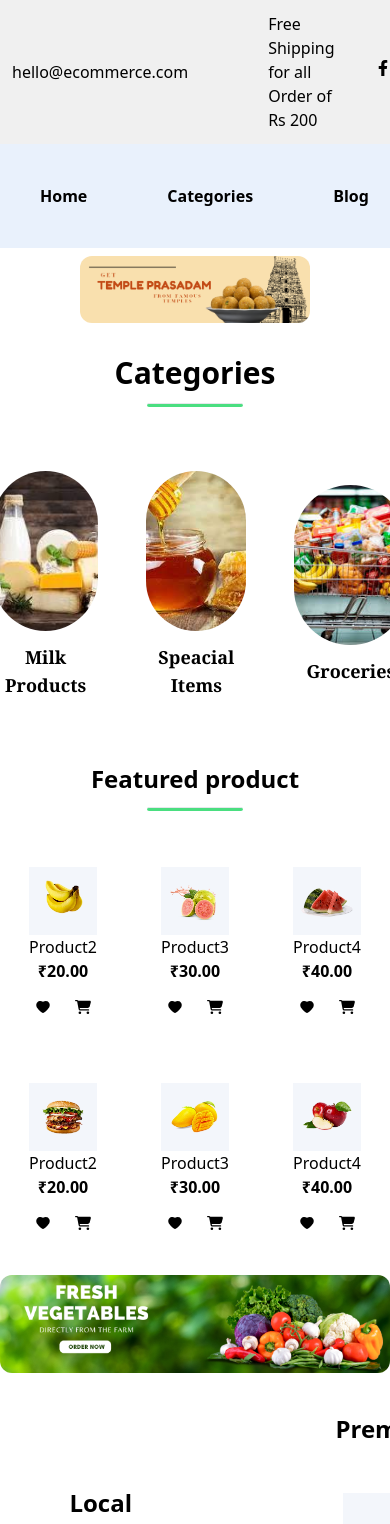
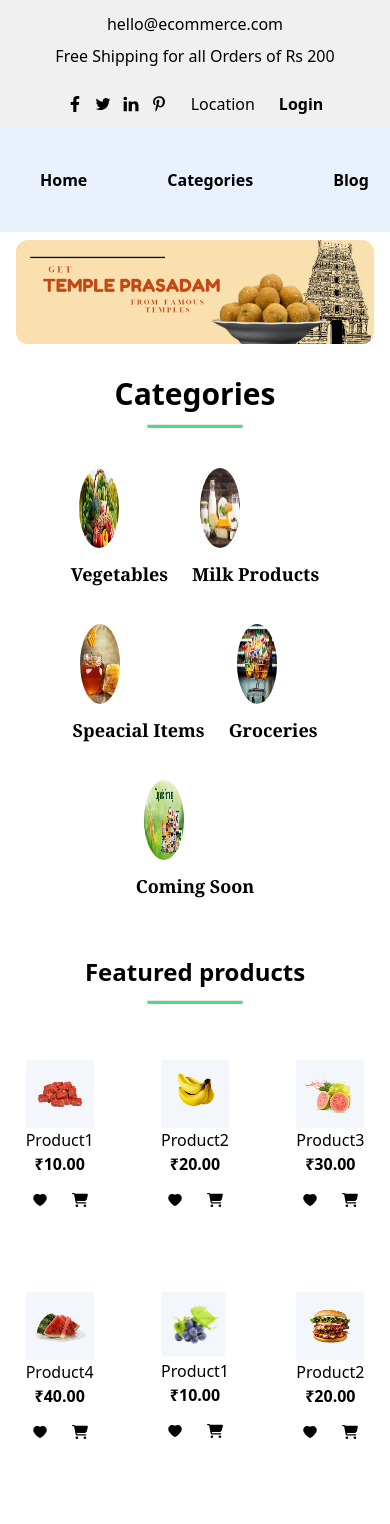
Before and after one commit to Arjun-Rao-student/vite-project, a React (Vite) app: page / in a window 390 px wide. Shown: the top 1524 px of the page. Built offline with nearby package versions, Linux system fonts and the light colour scheme.

Commit message:
add responsive

```diff
--- a/package.json
+++ b/package.json
@@ -12,7 +12,8 @@
   "dependencies": {
     "react": "^18.2.0",
     "react-dom": "^18.2.0",
-    "react-icons": "^5.0.1"
+    "react-icons": "^5.0.1",
+    "react-scroll": "^1.9.0"
   },
   "devDependencies": {
     "@types/react": "^18.2.66",
--- a/src/App.jsx
+++ b/src/App.jsx
@@ -9,7 +9,7 @@ import Header from "./component/Header";
 import Banner from "./component/Banner"
 import Showcase from "./component/Showcase";
 import Banner_mid from "./component/Banner_mid";
-// import Cards from "./component/Cards";
+import Cards from "./component/Cards";
 // import Bulk_Form from "./component/Bulk_Form";
 
 function App() {
@@ -17,6 +17,7 @@ function App() {
 
   return (
     <>
+
     <Nav/>
     <Header />
     <Banner />
--- a/src/component/Banner.jsx
+++ b/src/component/Banner.jsx
@@ -1,12 +1,11 @@
-import React from 'react'
+import React from 'react';
 
 function Banner() {
   return (
-    <div className='  mx-20 mt-2 flex flex-row justify-center' >
-      <img src='Banners/temple_it.png 'alt='Banner' class='rounded-xl'/>
-
+    <div className='mx-4 md:mx-20 mt-2 flex flex-row justify-center'>
+      <img src='Banners/temple_it.png' alt='Banner' className='rounded-xl max-w-full h-auto' />
     </div>
-  )
+  );
 }
 
-export default Banner
+export default Banner;
--- a/src/component/Banner_mid.jsx
+++ b/src/component/Banner_mid.jsx
@@ -3,7 +3,7 @@ import React from 'react'
 function Banner_mid() {
   return (
     <div>
- <div className='  mb-10 mt-2 flex flex-row justify-center' >
+ <div className='  mx-4 md:mx-20 mt-2 flex flex-row justify-center' >
       <img src='Banners/fre_vege.png 'alt='Banner' class='rounded-xl'/>
 
     </div>
--- a/src/component/Categories.jsx
+++ b/src/component/Categories.jsx
@@ -1,22 +1,33 @@
-import React from 'react'
-import Dup_categories from './Dup_categories'
-import {Link} from "react-router-dom";
+import React from 'react';
+import Dup_categories from './Dup_categories';
+import { Link } from "react-router-dom";
+
 function Categories() {
   return (
     <>
-     <div className="text-center my-8">
-            <h2 className="text-3xl font-bold  hover:text-green-900 font-sans">Categories</h2>
-            <hr className="mt-3 w-24 h-1 rounded mx-auto bg-green-400"/>
+      <div className="text-center my-8">
+        <h2 className="text-3xl font-bold hover:text-green-900 font-sans">Categories</h2>
+        <hr className="mt-3 w-24 h-1 rounded mx-auto bg-green-400" />
+      </div>
+
+      <div className="flex flex-col md:flex-row justify-center">
+        {/* First row */}
+        <div className="flex flex-row justify-center mb-4 md:mb-0">
+          <Dup_categories img="public/Categories/vegitables.jpeg" alt="mint" name="Vegetables" />
+          <Dup_categories img="public/Categories/milkproducts.jpeg" alt="Milk " name="Milk Products" />
         </div>
-      <div className="flex flex-row  justify-center">
-        <Dup_categories img="public/Categories/vegitables.jpeg" alt="mint" name="Vegetables"/>
-        <Dup_categories img="public/Categories/milkproducts.jpeg" alt="Milk " name="Milk Products"/>
-        <Dup_categories img="public/Categories/rare1jpeg.jpeg" alt="Speacial Items" name="Speacial Items"/>
-        <Dup_categories img="public/Categories/grocery.jpeg" alt="Grocery" name="Groceries"/>
-        <Dup_categories img="public/Categories/Organic.jpeg" alt="Organic" name="Comming Soon"/>
-    </div>
-     </>
+
+        {/* Second row */}
+        <div className="flex flex-row justify-center mb-4 md:mb-0">
+          <Dup_categories img="public/Categories/rare1jpeg.jpeg" alt="Speacial Items" name="Speacial Items" />
+          <Dup_categories img="public/Categories/grocery.jpeg" alt="Grocery" name="Groceries" />
+        </div>
+        <div className="flex flex-row justify-center mb-4 md:mb-0">
+        <Dup_categories img="public/Categories/Organic.jpeg" alt="Organic" name="Coming Soon" />
+        </div>
+      </div>
+    </>
   );
 }
 
-export default Categories
+export default Categories;
--- a/src/component/Dup_categories.jsx
+++ b/src/component/Dup_categories.jsx
@@ -1,9 +1,9 @@
 import React from 'react'
   function Dup_categories(props) {
     return (
-         <div className="flex flex-row p-6">
-            <div className="flex flex-col justify-center  mt-2">
-                <img src={props.img} alt={props.alt} className="w-40 h-40 object-cover rounded-full" />
+         <div className="flex flex-row justify-center">
+            <div className="flex flex-col  mt-2 md:flex md:flex-col  md:justify-center ">
+                <img src={props.img} alt={props.alt} className="w-20 h-20  rounded-full px-5" />
            <button className=" hover:text-green-400 text-black font-bold py-3 px-3  text-lg font-serif	">{props.name}</button>
             </div>
         </div>
--- a/src/component/Featured.jsx
+++ b/src/component/Featured.jsx
@@ -1,34 +1,28 @@
-import Dup_Featured from "./Dup_Featured"
-
-
+import Dup_Featured from "./Dup_Featured";
 
 function Featured() {
   return (
     <>
-    <div className="flex flex-col justify-center  font-bold text-2xl mt-7  mb-6">
-        <h1 className="flex  justify-center">Featured product</h1>
-        <hr className="mt-3 w-24 h-1 rounded mx-auto bg-green-400"/>
-    </div>
+      <div className="flex flex-col justify-center font-bold text-2xl mt-7 mb-6">
+        <h1 className="flex justify-center">Featured products</h1>
+        <hr className="mt-3 w-24 h-1 rounded mx-auto bg-green-400" />
+      </div>
 
-
-    <div className="flex flex-row justify-center  ">
-    <Dup_Featured img=" public/Featured/feature-1.jpg" alt="Banana" name="Product1" price="10.00" />
-    <Dup_Featured img=" public/Featured/feature-2.jpg" alt="beans" name="Product2" price="20.00" />
-    <Dup_Featured img=" public/Featured/feature-3.jpg" alt="beanshari" name="Product3" price="30.00" />
-    <Dup_Featured img=" public/Featured/feature-4.jpg" alt="female" name="Product4" price="40.00" />
-    <Dup_Featured img=" public/Featured/feature-4.jpg" alt="female" name="Product4" price="40.00" />
-    </div>
-    <div className="flex flex-row justify-center ">
-    <Dup_Featured img=" public/Featured/feature-5.jpg" alt="Banana" name="Product1" price="10.00"  />
-    <Dup_Featured img=" public/Featured/feature-6.jpg" alt="beans" name="Product2" price="20.00" />
-    <Dup_Featured img=" public/Featured/feature-7.jpg" alt="beanshari" name="Product3" price="30.00" />
-    <Dup_Featured img=" public/Featured/feature-8.jpg" alt="female" name="Product4" price="40.00" />
-    <Dup_Featured img=" public/Featured/feature-6.jpg" alt="beans" name="Product2" price="20.00" />
-
-    </div>
-
+      <div className="grid grid-cols-3 gap-4 md:grid-cols-4">
+        <Dup_Featured img="public/Featured/feature-1.jpg" alt="Banana" name="Product1" price="10.00" />
+        <Dup_Featured img="public/Featured/feature-2.jpg" alt="beans" name="Product2" price="20.00" />
+        <Dup_Featured img="public/Featured/feature-3.jpg" alt="beanshari" name="Product3" price="30.00" />
+        <Dup_Featured img="public/Featured/feature-4.jpg" alt="female" name="Product4" price="40.00" />
+        <Dup_Featured img="public/Featured/feature-5.jpg" alt="Banana" name="Product1" price="10.00" />
+        <Dup_Featured img="public/Featured/feature-6.jpg" alt="beans" name="Product2" price="20.00" />
+        <Dup_Featured img="public/Featured/feature-7.jpg" alt="beanshari" name="Product3" price="30.00" />
+        <Dup_Featured img="public/Featured/feature-8.jpg" alt="female" name="Product4" price="40.00" />
+        <div className=" lg:hidden md:grid-cols-4 ">
+        <Dup_Featured img="public/Featured/feature-8.jpg" alt="female" name="Product4" price="40.00" />
+        </div>
+      </div>
     </>
-  )
+  );
 }
 
-export default Featured
+export default Featured;
--- a/src/component/Nav.jsx
+++ b/src/component/Nav.jsx
@@ -3,26 +3,34 @@ import { FaFacebookF } from "react-icons/fa";
 import { IoLogoTwitter } from "react-icons/io";
 import { TfiLinkedin } from "react-icons/tfi";
 import { FaPinterestP } from "react-icons/fa";
+
 function Nav() {
   return (
-    <div className="flex flex-row  arjun gap-x-10 p-3 justify-around">
-      <div className="flex flex-row gap-x-20 my-auto">
+    <div className="flex flex-col arjun md:flex-row items-center justify-between gap-y-6 p-3">
+      {/* Navigation section for email and shipping info */}
+      <div className="flex flex-col items-center md:items-start md:flex-row gap-y-2 md:gap-y-0 md:gap-x-6">
         <button>hello@ecommerce.com</button>
-        <p>Free Shipping for all Order of Rs 200</p>
+        <p>Free Shipping for all Orders of Rs 200</p>
       </div>
 
-      <div className="flex flex-row gap-x-20 my-auto">
-      <div className="flex flex-row gap-x-3">
-      <FaFacebookF />
-      <IoLogoTwitter />
-      <TfiLinkedin />
-      <FaPinterestP />
-      </div>
-        <button>Location</button>
+      {/* Navigation section for social icons, location, and login */}
+      <div className="flex items-center md:justify-start md:flex-row gap-6">
+        {/* Social icons */}
+        <div className="flex gap-3">
+          <FaFacebookF />
+          <IoLogoTwitter />
+          <TfiLinkedin />
+          <FaPinterestP />
+        </div>
 
+        {/* Location button */}
+        <button className="md:ml-auto">Location</button>
+
+        {/* Login button */}
         <button className="font-bold">Login</button>
       </div>
     </div>
   );
 }
+
 export default Nav;
--- a/src/index.css
+++ b/src/index.css
@@ -9,3 +9,13 @@
 .bgr_clr{
   background-color: rgb(233, 241, 252);
 }
+
+.horizontal-scroll-container {
+  overflow-x: auto; /* Enable horizontal scrolling */
+  overflow-y: hidden; /* Hide vertical scrollbar */
+  white-space: nowrap; /* Prevent items from wrapping */
+}
+
+.horizontal-scroll {
+  display: inline-flex; /* Display items in a row */
+}
```
Also changed, not shown: src/component/Showcase.jsx (line endings or trailing spaces), 1 other file (tests, documents, lock files or other folders).
